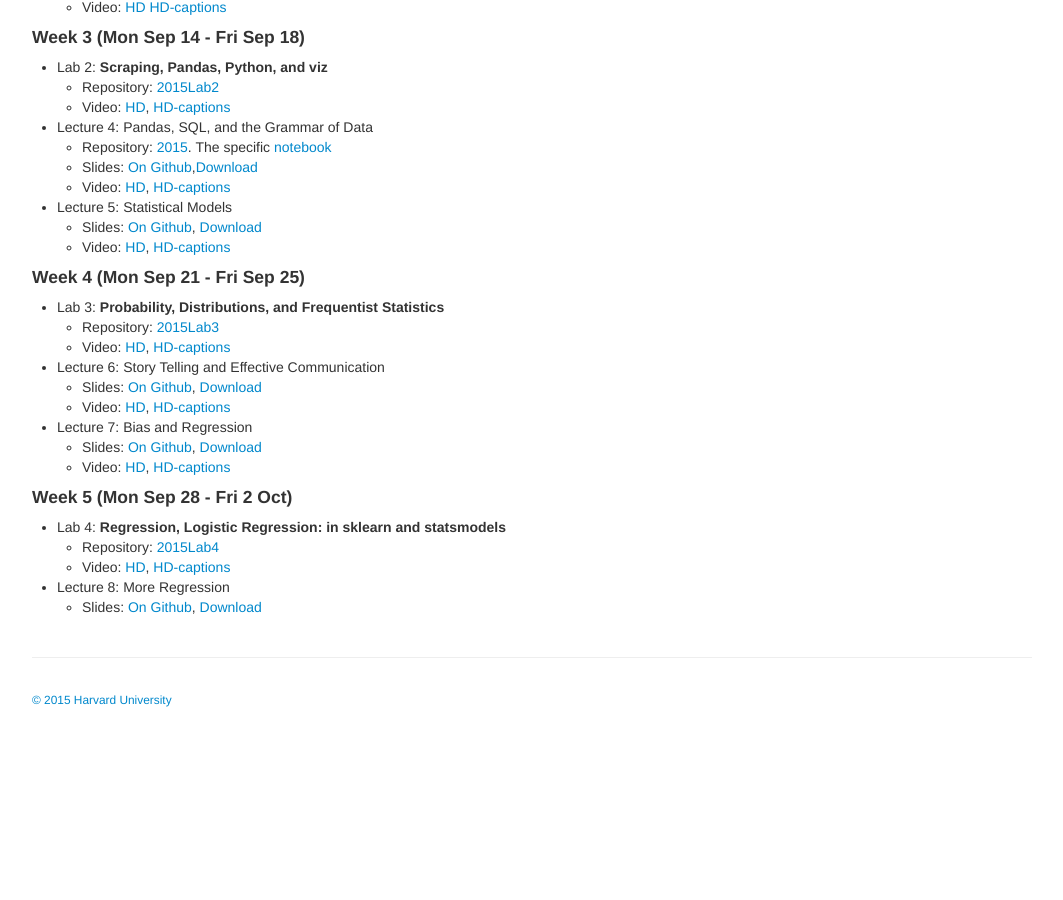
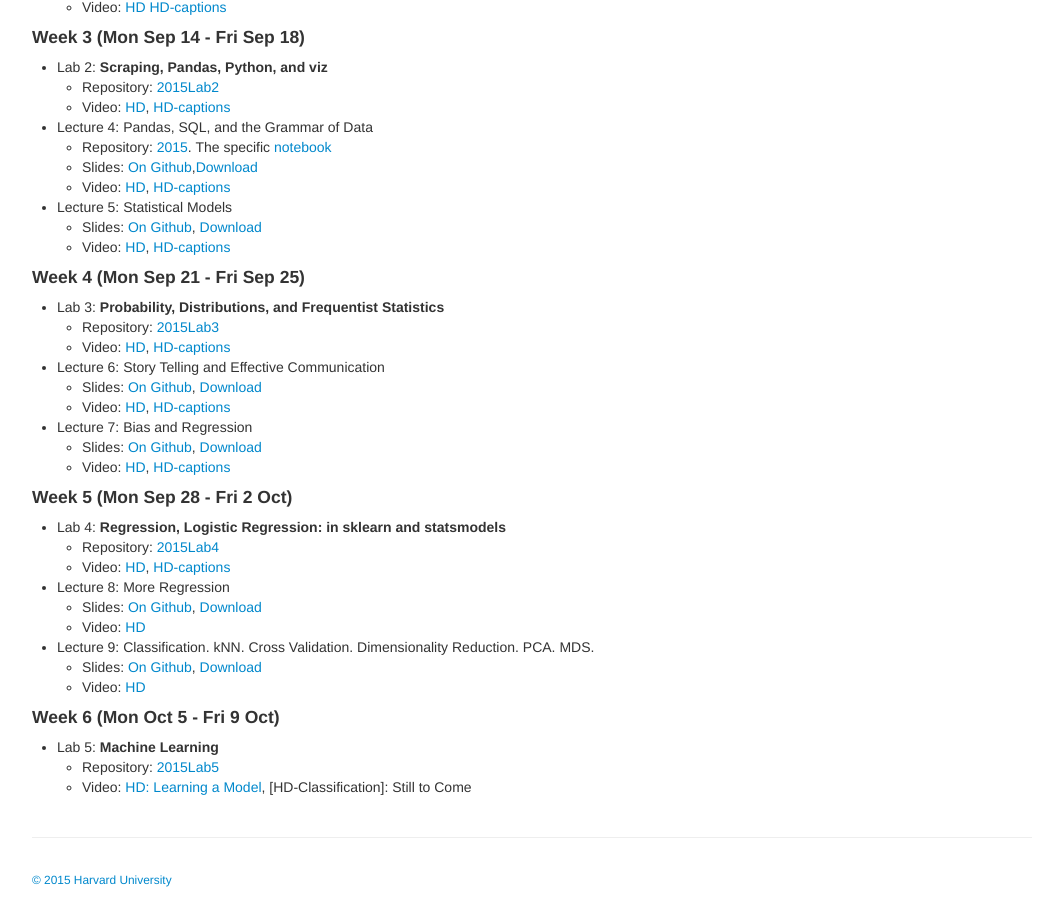
Before and after one commit to cs109/2015, a Jekyll site: the page built from pages/videos.md, in a window 1280 px wide and 900 px high, scrolled down 658 px. Shown: the whole window, without its empty margins (108-1171 px from the left). Built offline with Jekyll 4.4.1, drawn with Linux system fonts in a browser that asks for light colours; before the commit the page ends 1378 px from its top, so only the background shows below that.

Commit message:
uploaded lecture 9

```diff
--- a/pages/videos.md
+++ b/pages/videos.md
@@ -75,3 +75,14 @@ We've also started a YouTube [channel](https://www.youtube.com/channel/UC0-KaiZF
 
 - Lecture 8: More Regression
     - Slides: [On Github](https://github.com/cs109/2015/blob/master/Lectures/08-RegressionContinued.pdf), [Download](https://github.com/cs109/2015/raw/master/Lectures/08-RegressionContinued.pdf)
+    - Video: [HD](https://matterhorn.dce.harvard.edu/engage/player/watch.html?id=664f668e-e008-4f44-8600-e09ee6d629b0)
+
+- Lecture 9: Classification. kNN. Cross Validation. Dimensionality Reduction. PCA. MDS.
+    - Slides: [On Github](https://github.com/cs109/2015/blob/master/Lectures/09-ClassificationPCA.pdf), [Download](https://github.com/cs109/2015/raw/master/Lectures/09-ClassificationPCA.pdf)
+    - Video: [HD](https://matterhorn.dce.harvard.edu/engage/player/watch.html?id=c322c0d5-9cf9-4deb-b59f-d6741064ba8a)
+
+####Week 6 (Mon Oct 5 - Fri 9 Oct)
+
+- Lab 5: **Machine Learning**
+    - Repository: [2015Lab5](https://github.com/cs109/2015lab5)
+    - Video: [HD: Learning a Model](https://matterhorn.dce.harvard.edu/engage/player/watch.html?id=e509f996-9633-4b75-a48a-e29246a316db), [HD-Classification]: Still to Come
```
